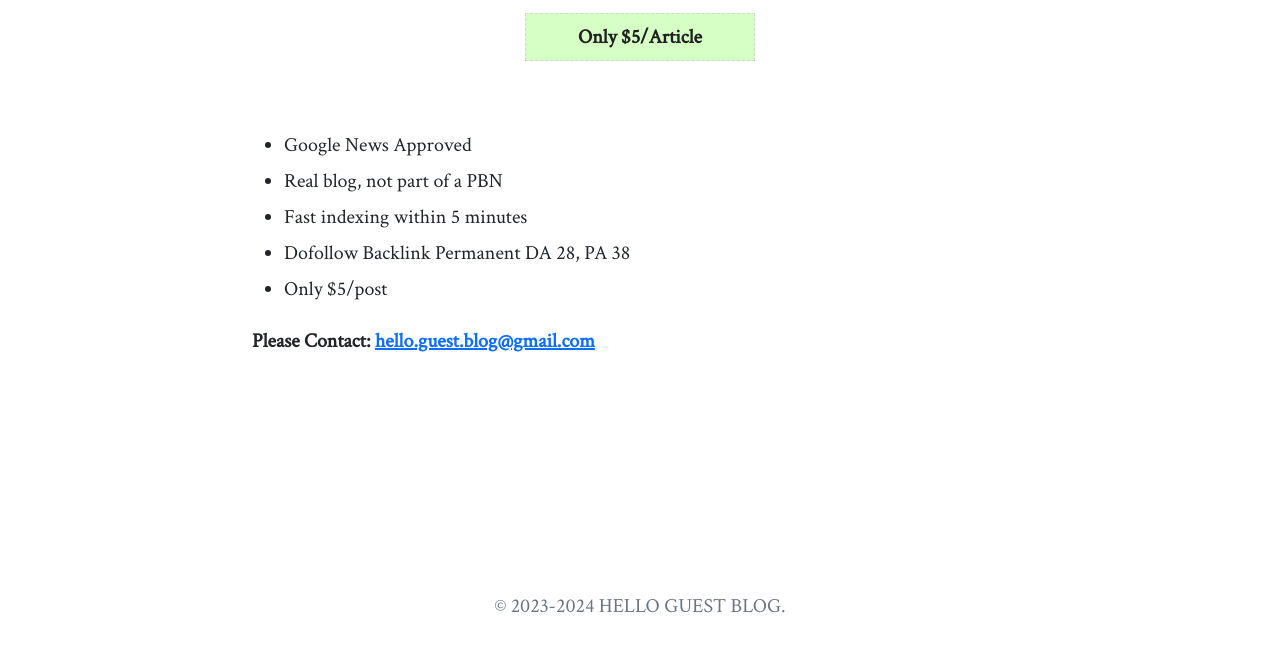
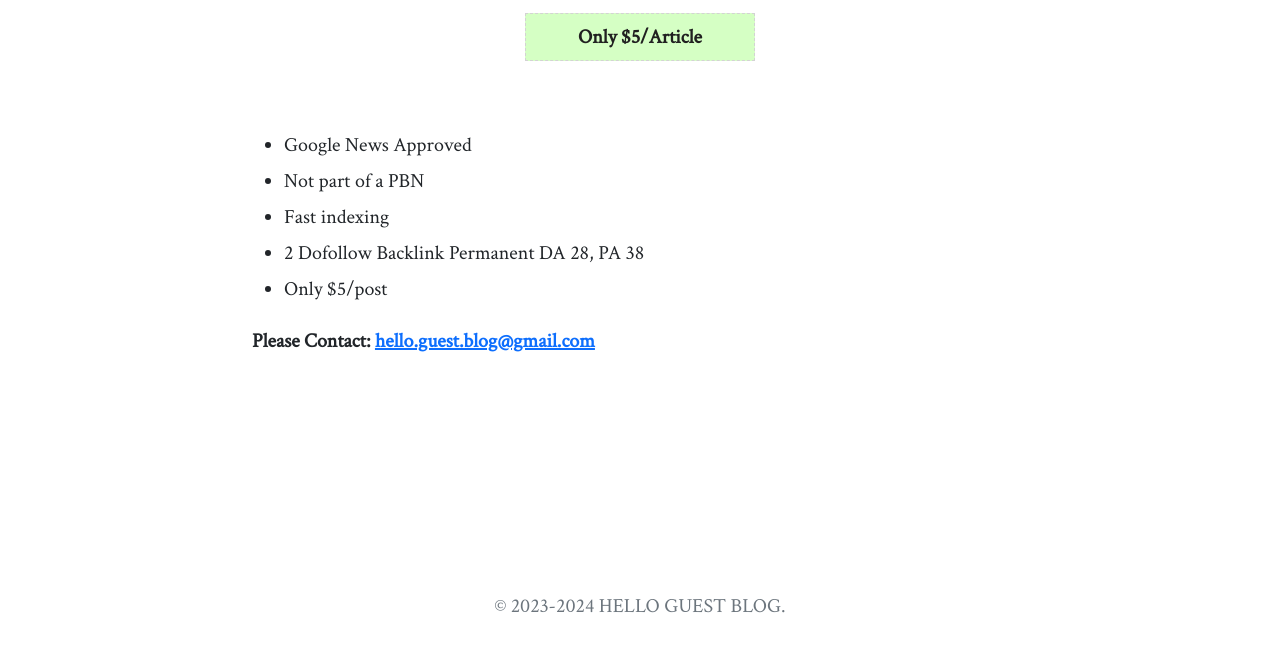
Before and after one commit to AaatifAnas/5456, a plain HTML site: page index.html in a window 1280 px wide. Shown: the part 282-934 px from the top of the page. Drawn offline with nearby package versions, Linux system fonts and the light colour scheme.

Commit message:
Update index.html

```diff
--- a/index.html
+++ b/index.html
@@ -99,9 +99,9 @@
 <div style="text-align: left;">
   <ul style="text-align: left;">
     <li>Google News Approved</li>
-    <li>Real blog, not part of a PBN</li>
-    <li>Fast indexing within 5 minutes</li>
-    <li>Dofollow Backlink Permanent DA 28, PA 38</li>
+    <li>Not part of a PBN</li>
+    <li>Fast indexing</li>
+    <li>2 Dofollow Backlink Permanent DA 28, PA 38</li>
     <li>Only $5/post</li>
   </ul>
 </div>
```
